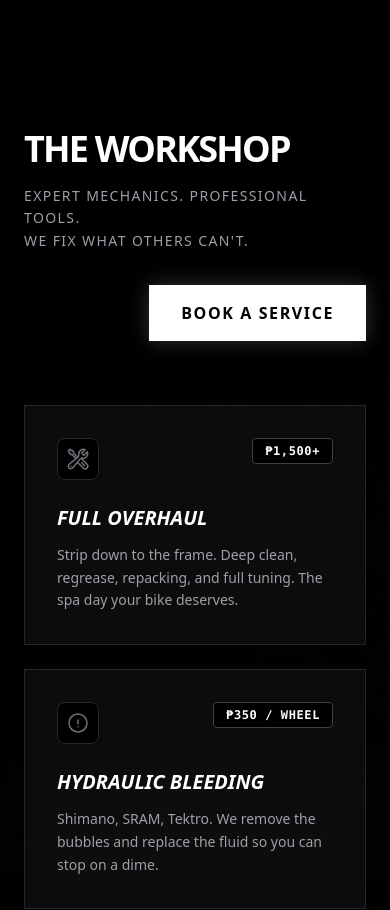
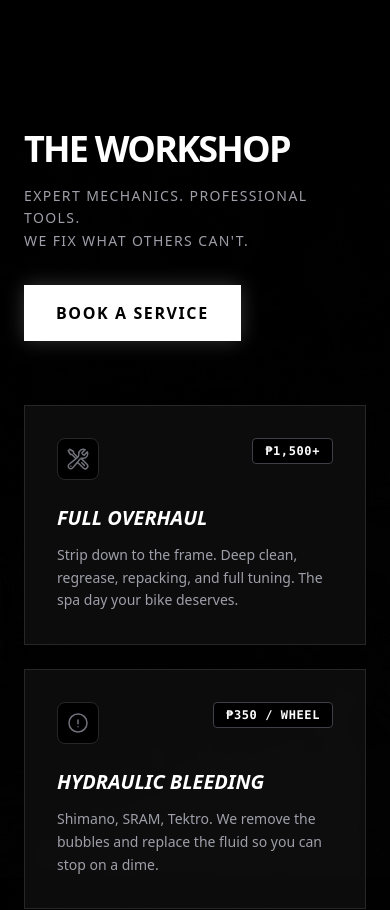
Before and after one commit to interste11ar69/jzee-bike-shop, a React (Vite) app: page / in a window 390 px wide. Shown: the part 5240-6150 px from the top of the page. Built offline with nearby package versions, Linux system fonts and the light colour scheme.

Commit message:
Final Polish

```diff
--- a/src/components/Community.jsx
+++ b/src/components/Community.jsx
@@ -44,7 +44,7 @@
   return (
     <section className="bg-zinc-950 py-24 px-4 md:px-12 border-t border-zinc-900">
       {/* HEADER */}
-      <div className="flex flex-col md:flex-row justify-between items-end mb-12">
+      <div className="flex flex-col md:flex-row justify-between items-start md:items-end mb-12">
         <div className="max-w-2xl">
           {/*
              🛠️ TEXT UPDATE: "Biker Friends"
--- a/src/components/Services.jsx
+++ b/src/components/Services.jsx
@@ -230,7 +230,7 @@
       <div className="absolute inset-0 bg-gradient-to-b from-black via-black/90 to-black"></div>
 
       <div className="relative z-10">
-        <div className="flex flex-col md:flex-row justify-between items-end mb-16 gap-8">
+        <div className="flex flex-col md:flex-row justify-between items-start md:items-end mb-16 gap-8">
           <div>
             <h2 className="text-4xl md:text-6xl font-black text-white uppercase tracking-tighter mb-4">
               The <span className="text-jzee-green">Workshop</span>
```
